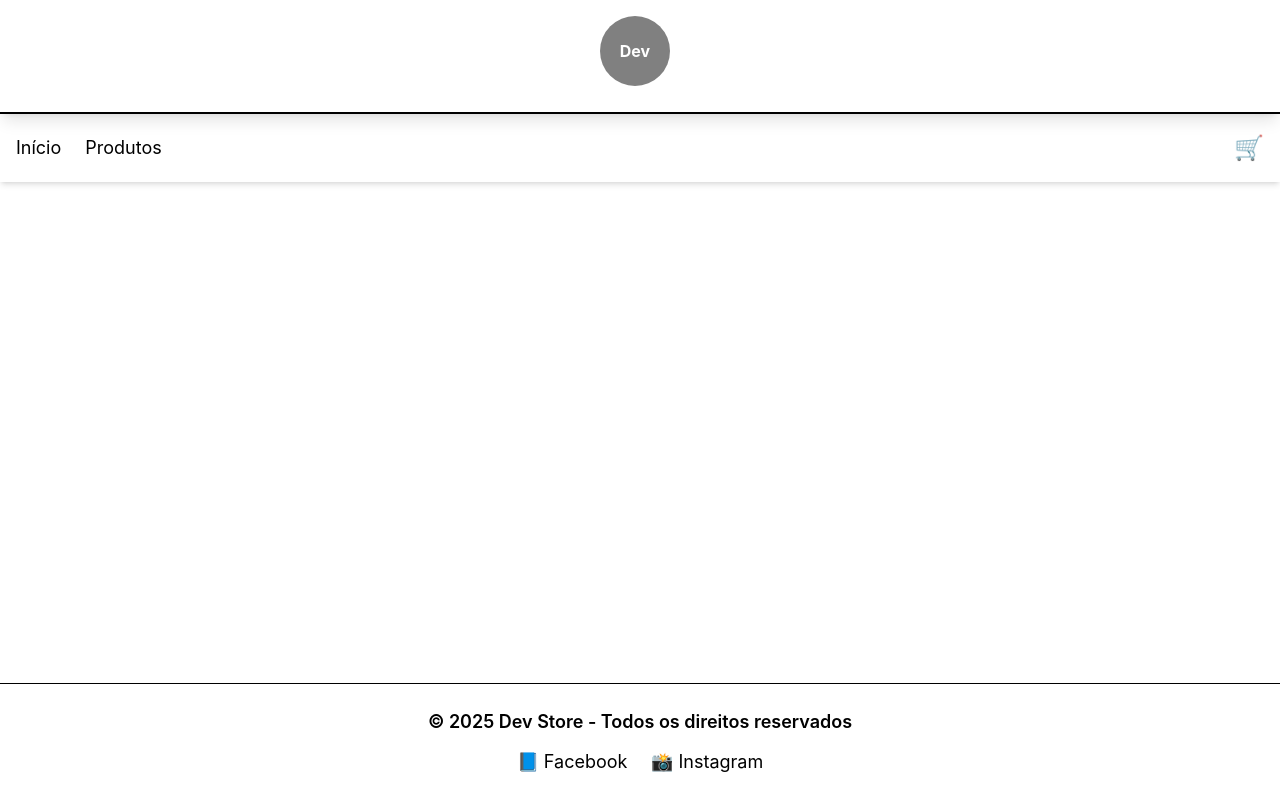
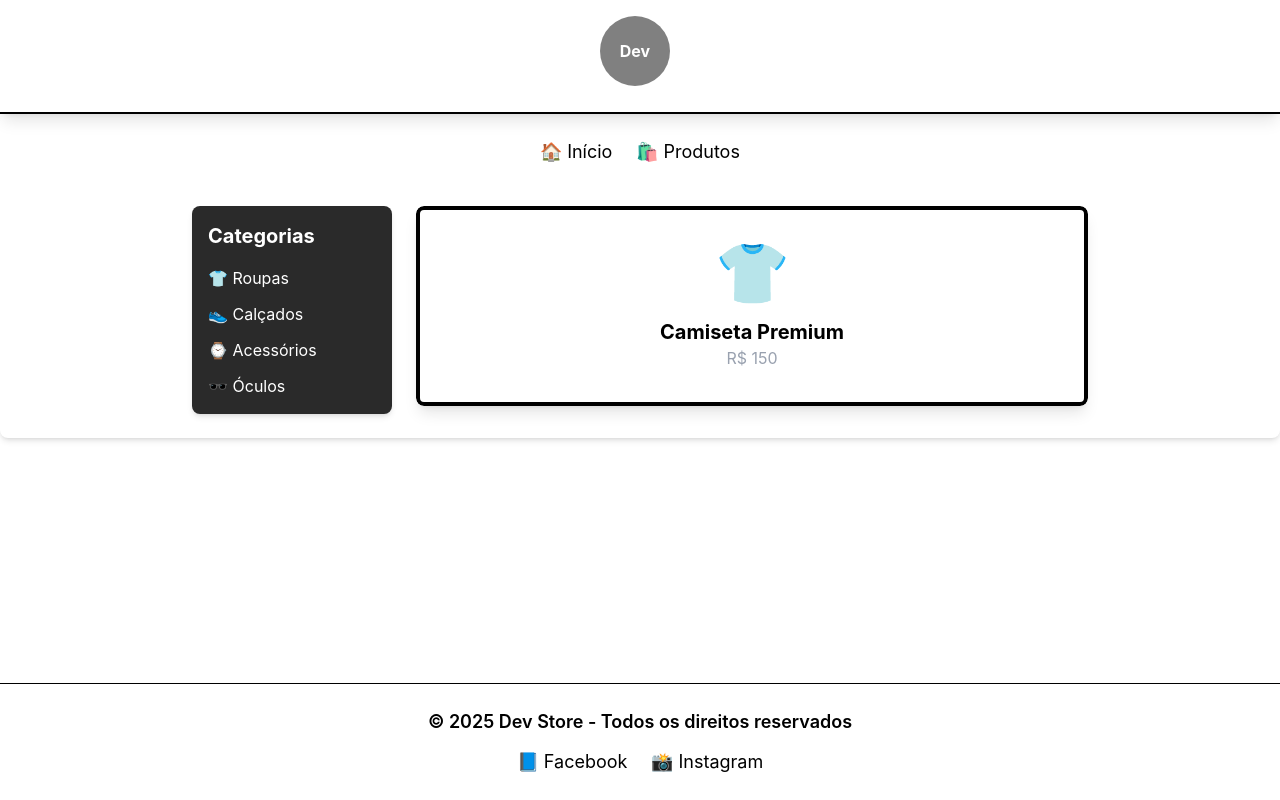
Before and after one commit to Davi-Choradeira/e-commerce, a Nuxt app: page / in a window 1280 px wide. Built offline with nearby package versions, Linux system fonts and the light colour scheme.

Commit message:
Ajuste na Navbar - Carrossel sem setas e categorias laterais

```diff
--- a/components/Navbar.vue
+++ b/components/Navbar.vue
@@ -1,21 +1,63 @@
 <template>
-    <nav class="bg-cinzaClaro p-4 text-preto flex justify-between items-center shadow-md">
-      <ul class="flex space-x-6 text-lg">
-        <li class="hover-effect"><a href="/">Início</a></li>
-        <li class="hover-effect"><a href="/produtos">Produtos</a></li>
-      </ul>
-      <div class="cart-icon">
-        🛒 <!-- Apenas ícone sem texto -->
+  <nav class="relative bg-cinzaClaro p-6 text-preto flex flex-col items-center shadow-md rounded-lg">
+
+    <!-- Menu de navegação -->
+    <ul class="flex space-x-6 text-lg mb-4">
+      <li class="hover-effect">
+        <NuxtLink to="/">🏠 Início</NuxtLink>
+      </li>
+      <li class="hover-effect">
+        <NuxtLink to="/produtos">🛍️ Produtos</NuxtLink>
+      </li>
+    </ul>
+
+       <!-- Área principal com carrossel e categorias -->
+    <div class="flex w-full max-w-4xl mt-6 gap-6">
+
+      <!-- Categorias à esquerda -->
+      <div class="w-1/4 bg-[#2A2A2A] p-4 rounded-lg shadow-md text-white">
+        <h2 class="text-xl font-bold mb-4">Categorias</h2>
+        <ul class="space-y-3">
+          <li class="hover:scale-105 transition cursor-pointer">👕 Roupas</li>
+          <li class="hover:scale-105 transition cursor-pointer">👟 Calçados</li>
+          <li class="hover:scale-105 transition cursor-pointer">⌚ Acessórios</li>
+          <li class="hover:scale-105 transition cursor-pointer">🕶️ Óculos</li>
+        </ul>
       </div>
-    </nav>
-  </template>
 
-  <style>
-  .cart-icon {
-    font-size: 24px;
-    cursor: pointer;
-  }
-  .cart-icon:hover {
-    transform: scale(1.2);
-  }
-  </style>
+      <!-- Carrossel sem setas -->
+      <div class="w-3/4">
+        <swiper
+          :slidesPerView="1"
+          :spaceBetween="20"
+          :autoplay="{ delay: 3000 }"
+          class="shadow-lg rounded-lg overflow-hidden flex justify-center items-center"
+        >
+          <swiper-slide v-for="produto in produtos" :key="produto.id" class="relative p-8 bg-gelo text-preto rounded-lg shadow-lg flex flex-col items-center border-4 border-verdeNeon">
+            <NuxtLink :to="'/produto/' + produto.id" class="text-center">
+              <div class="text-6xl mb-4">{{ produto.emoji }}</div>
+              <div class="text-xl font-bold">{{ produto.nome }}</div>
+              <p class="text-gray-400">R$ {{ produto.preco }}</p>
+            </NuxtLink>
+          </swiper-slide>
+        </swiper>
+      </div>
+
+    </div>
+
+  </nav>
+</template>
+
+<script setup>
+import { Swiper, SwiperSlide } from "swiper/vue";
+import "swiper/css";
+
+const produtos = [
+  { id: 1, nome: "Camiseta Premium", preco: 150, emoji: "👕" },
+  { id: 2, nome: "Tênis Exclusivo", preco: 500, emoji: "👟" },
+  { id: 3, nome: "Relógio de Luxo", preco: 1200, emoji: "⌚" },
+  { id: 4, nome: "Mochila Tech", preco: 350, emoji: "🎒" },
+  { id: 5, nome: "Óculos Moderno", preco: 280, emoji: "🕶️" },
+  { id: 6, nome: "Fone de Ouvido Pro", preco: 650, emoji: "🎧" }
+];
+</script>
```
